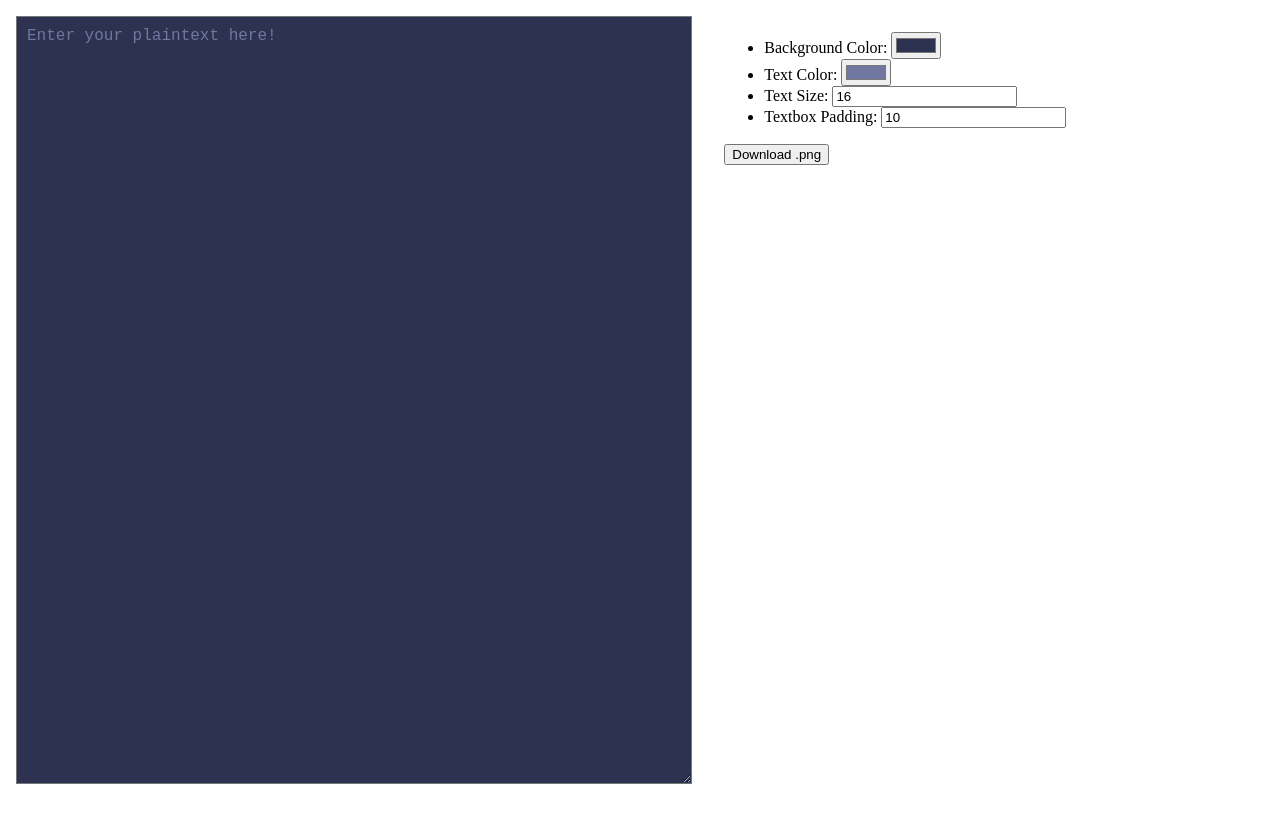
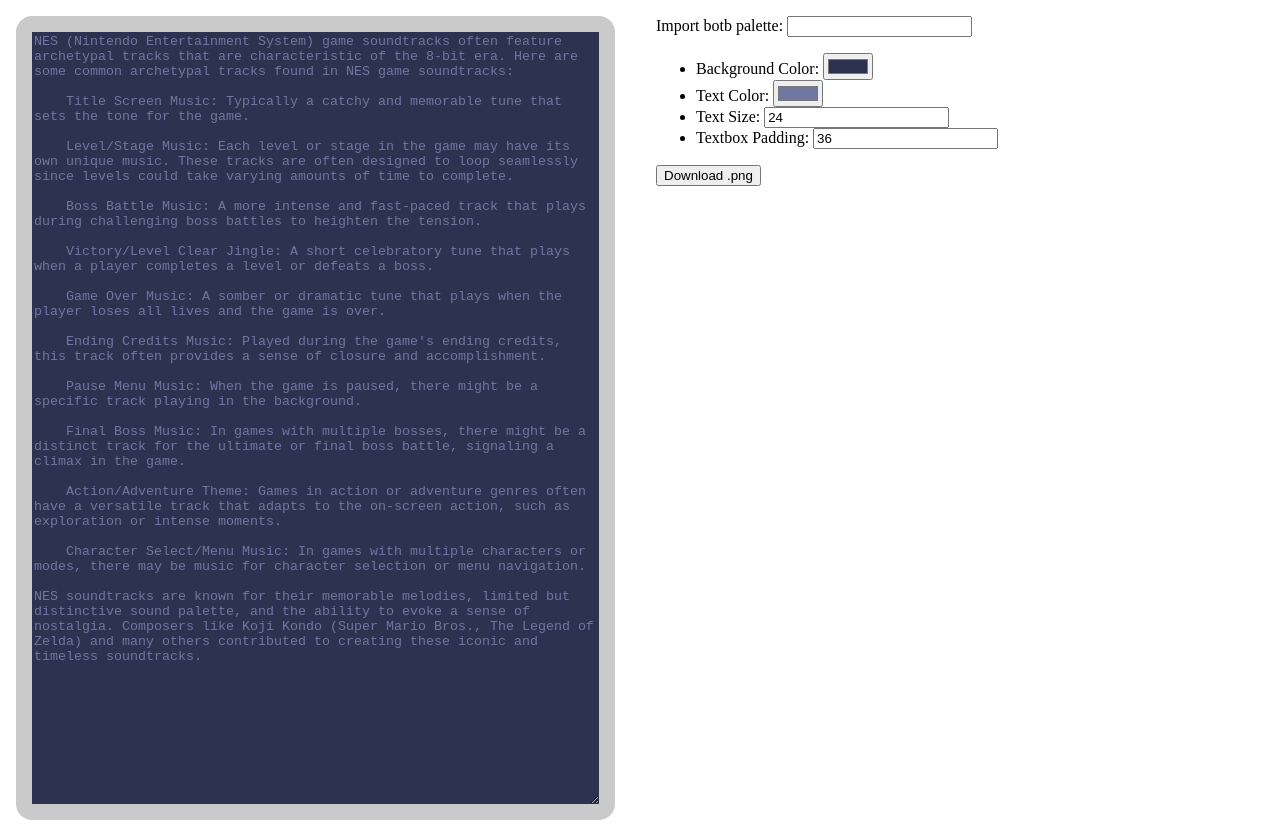
Before and after one commit to mattlohkamp/plaintext-to-png, a plain HTML site: page prototype/index.htm in a window 1280 px wide. Before the commit the page ends 800 px from the top, so only its background shows below. Drawn offline with Linux system fonts and the light colour scheme.

Commit message:
some colors, some sizing wiring

```diff
--- a/prototype/index.htm
+++ b/prototype/index.htm
@@ -1,10 +1,22 @@
+<!DOCTYPE html>
 <html>
 	<head>
+		<meta name="color-scheme" content="dark light" />
 		<style type="text/css">
+			html {
+
+			}
+			:root {
+			  --fg-color-light: #cacaca;
+			  --bg-color-light: #cacaca;
+			  --fg-color-dark: #cacaca;
+			  --bg-color-dark: #cacaca;
+			}
 			html, body {
 				height: 100%;
 				margin: 0;
 				padding: 0;
+				text-rendering: optimizeLegibility;
 			}
 			#container {
 				min-height: 100%;
@@ -17,16 +29,45 @@
 			}
 			#plaintextInput {
 				width: 80ex;
-				height: 100%;
+				min-height: 100%;
+				height: min-content;
+				border-radius: 16px;
+				border: 16px solid var(--fg-color-dark);
+				background-color: var(--bg-color-dark);
 			}
 		</style>
 	</head>
 	<body>
 		<div id="container">
 			<div id="content-container">
-				<textarea id="plaintextInput">Enter your plaintext here!</textarea>
+				<textarea id="plaintextInput" autocomplete="off" spellcheck="false">
+NES (Nintendo Entertainment System) game soundtracks often feature archetypal tracks that are characteristic of the 8-bit era. Here are some common archetypal tracks found in NES game soundtracks:
+
+    Title Screen Music: Typically a catchy and memorable tune that sets the tone for the game.
+
+    Level/Stage Music: Each level or stage in the game may have its own unique music. These tracks are often designed to loop seamlessly since levels could take varying amounts of time to complete.
+
+    Boss Battle Music: A more intense and fast-paced track that plays during challenging boss battles to heighten the tension.
+
+    Victory/Level Clear Jingle: A short celebratory tune that plays when a player completes a level or defeats a boss.
+
+    Game Over Music: A somber or dramatic tune that plays when the player loses all lives and the game is over.
+
+    Ending Credits Music: Played during the game's ending credits, this track often provides a sense of closure and accomplishment.
+
+    Pause Menu Music: When the game is paused, there might be a specific track playing in the background.
+
+    Final Boss Music: In games with multiple bosses, there might be a distinct track for the ultimate or final boss battle, signaling a climax in the game.
+
+    Action/Adventure Theme: Games in action or adventure genres often have a versatile track that adapts to the on-screen action, such as exploration or intense moments.
+
+    Character Select/Menu Music: In games with multiple characters or modes, there may be music for character selection or menu navigation.
+
+NES soundtracks are known for their memorable melodies, limited but distinctive sound palette, and the ability to evoke a sense of nostalgia. Composers like Koji Kondo (Super Mario Bros., The Legend of Zelda) and many others contributed to creating these iconic and timeless soundtracks.
+				</textarea>
 			</div>
 			<div id="controls-container">
+				<label><span>Import botb palette: </span><input type="url" /></label>
 				<ul>
 					<li><label>
 						<span>Background Color:</span>
@@ -38,11 +79,11 @@
 					</label></li>
 					<li><label>
 							<span>Text Size:</span>
-							<input type="number" id="fontSize" value="16" min="1" />
+							<input type="number" id="fontSize" value="24" min="1" />
 					</label></li>
 					<li><label>
 							<span>Textbox Padding:</span>
-							<input type="number" id="textboxPadding" value="10" min="0" />
+							<input type="number" id="textboxPadding" value="36" min="0" />
 					</label></li>
 				</ul>
 				<button type="button">Download .png</button>
@@ -57,6 +98,9 @@
 			const fontSizeEl = document.querySelector('#fontSize');
 			const textboxPaddingEl = document.querySelector('#textboxPadding');
 			const plaintextInputEl = document.querySelector('#plaintextInput');
+			[bgColorEl,fgColorEl,fontSizeEl,textboxPaddingEl,plaintextInputEl].forEach(el=>{
+				el.addEventListener('change', applyColors);
+			});
 			function applyColors(){
 				plaintextInputEl.style.backgroundColor = bgColorEl.value;
 				plaintextInputEl.style.padding = textboxPaddingEl.value;
```
